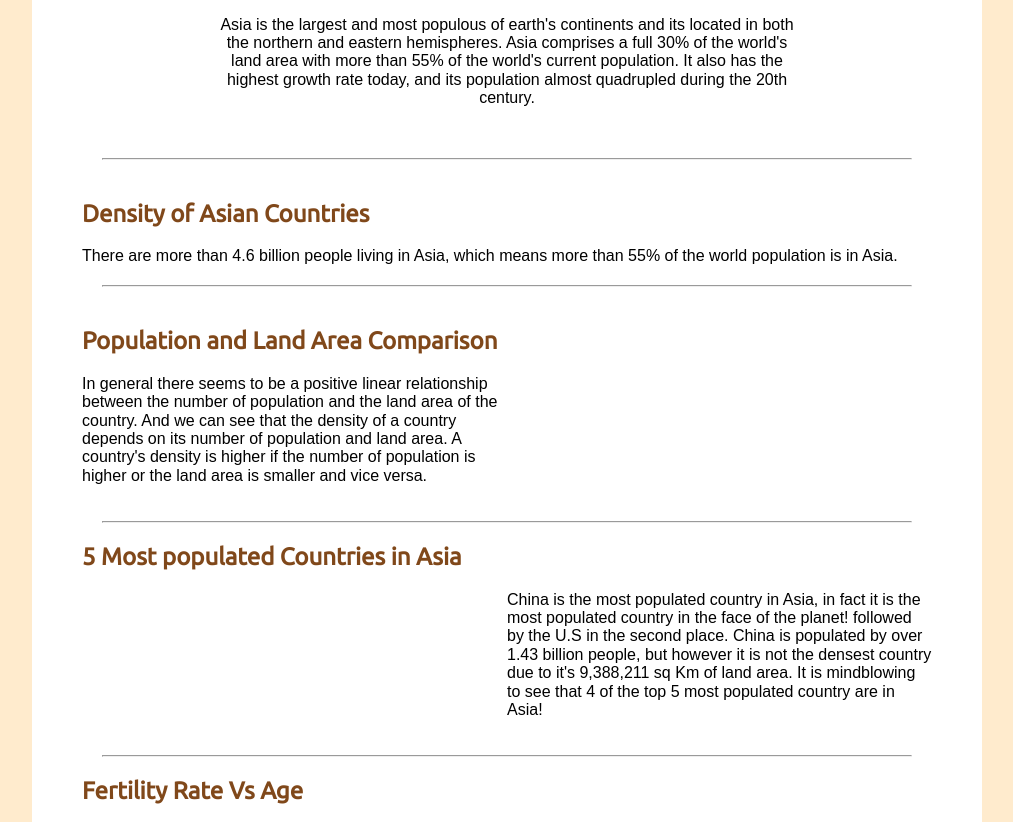
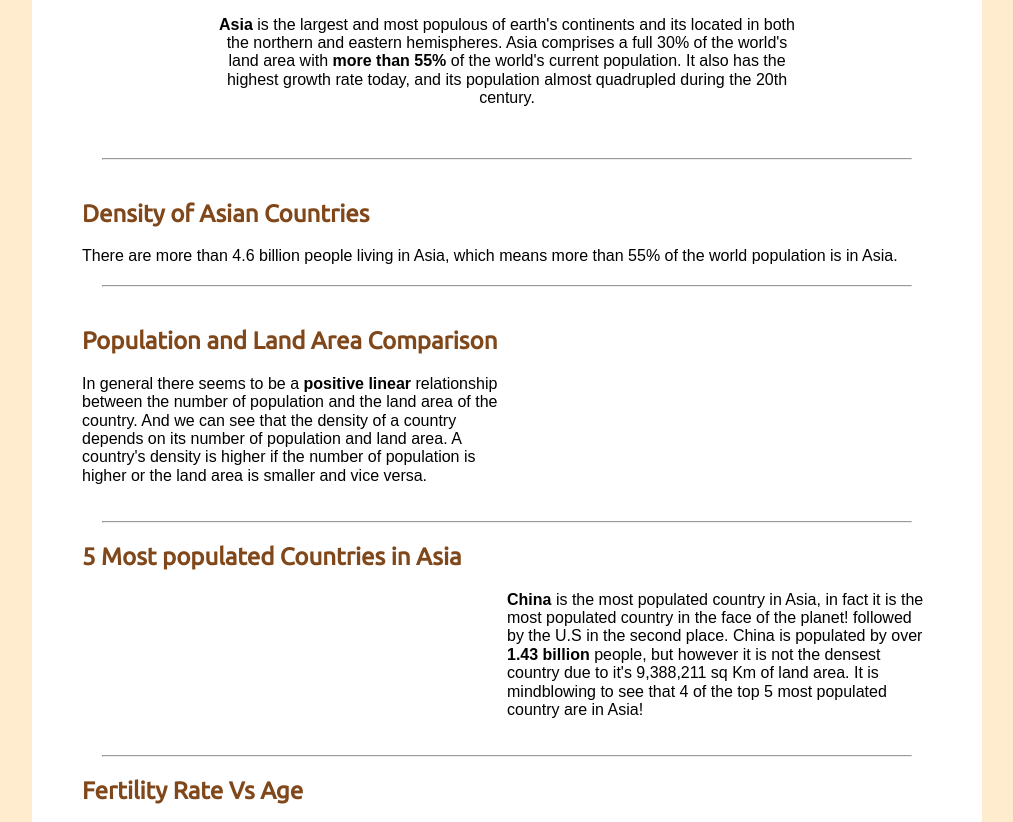
Before and after one commit to crichard14/Data, a plain HTML site: page index.html in a window 1280 px wide. Shown: the part 219-1041 px from the top of the page, without its empty margins (133-1146 px from the left). Drawn offline with nearby package versions, Linux system fonts and the light colour scheme; a script that the page names is missing.

Commit message:
Update index.html

```diff
--- a/index.html
+++ b/index.html
@@ -42,9 +42,9 @@
                 <h1>Population of Asia in 2020</h1>
 
                 <p id="popu">
-                    Asia is the largest and most populous of earth's continents and
+                    <b>Asia</b> is the largest and most populous of earth's continents and
                     its located in both the northern and eastern hemispheres.
-                    Asia comprises a full 30% of the world's land area with more than 55% of
+                    Asia comprises a full 30% of the world's land area with <b>more than 55%</b> of
                     the world's current population. It also has the highest growth
                     rate today, and its population almost quadrupled during the 20th
                     century.
@@ -112,7 +112,7 @@
         <div class="pure-g">
             <div class="pure-u-1-2">
                 <h2>Population and Land Area Comparison </h2>
-                <p> In general there seems to be a positive linear relationship between
+                <p> In general there seems to be a <b>positive linear</b> relationship between
                      the number of population and the land area of the country.
                      And we can see that the density of a country depends on its number of population
                     and land area. A country's density is higher if the number of population is higher
@@ -307,10 +307,10 @@
             </div>
 
             <div class="pure-u-1-2">
-                <p id="top5text"> China is the most populated country
+                <p id="top5text"> <b>China</b> is the most populated country
                     in Asia, in fact it is the most populated country in the face of the planet!
                     followed by the U.S in the second place.
-                    China is populated by over 1.43 billion people, but however it is not the densest
+                    China is populated by over <b>1.43 billion</b> people, but however it is not the densest
                     country due to it's 9,388,211 sq Km of land area. It is mindblowing to see that
                     4 of the top 5 most populated country are in Asia!
                     </p>
@@ -432,7 +432,7 @@
                 <p> We can see clearly that theres a negative linear relation between fertility rate
                     and the median age. Meaning the older the majority of the population, the
                     lower the fertility rate of the country.
-                    The factors contributing to the declining birthrate in Japan include the declining
+                    The factors contributing to the declining birthrate in <b>Japan</b> include the declining
                     marriage rate, an increase in the average age of those getting married, economic
                     burden, childcare burden, later child-bearing, and infertility.
                     <a href="https://pubmed.ncbi.nlm.nih.gov/30270298/" id="bodylink">Read full article.</a> </p>
```
